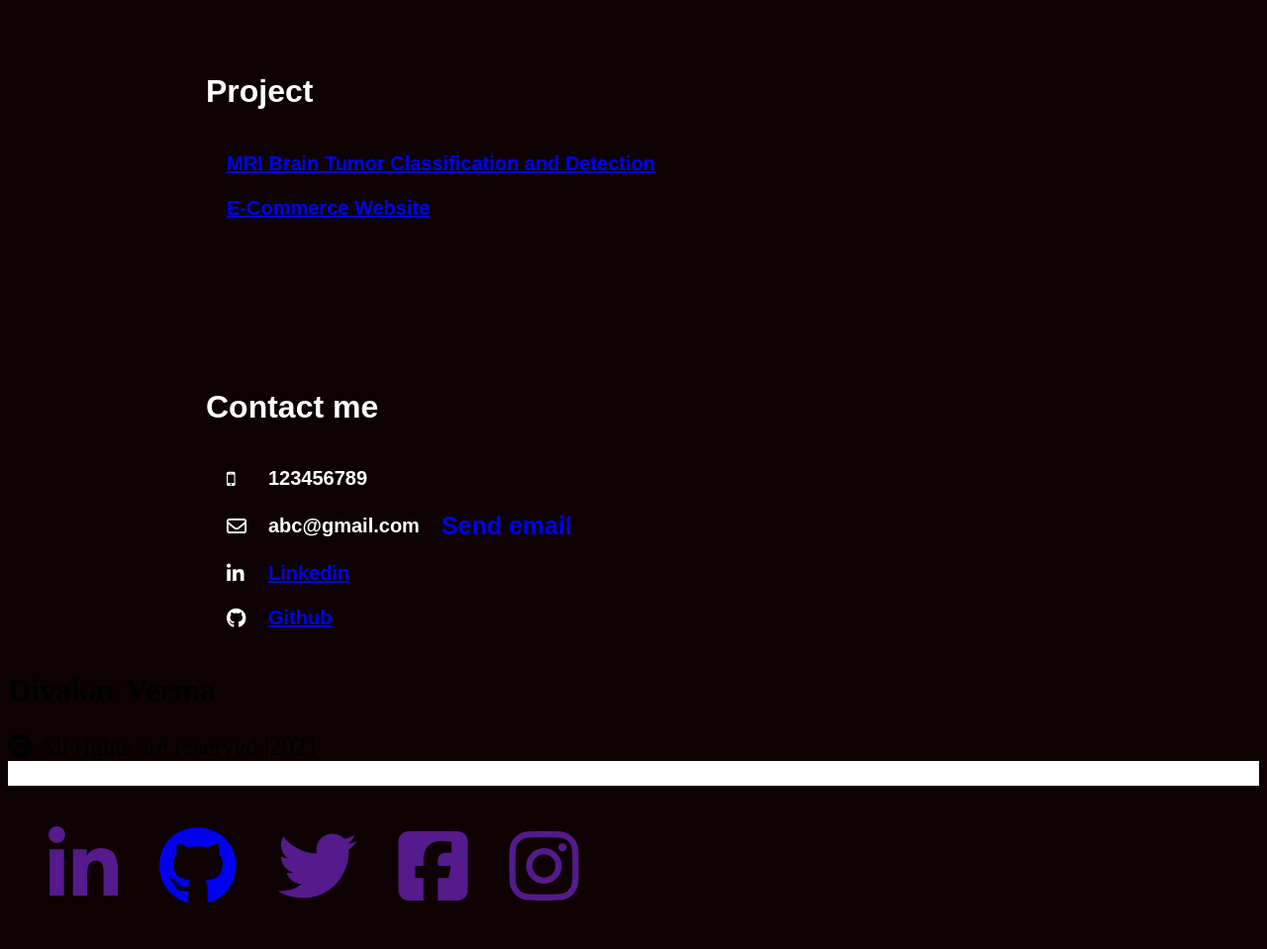
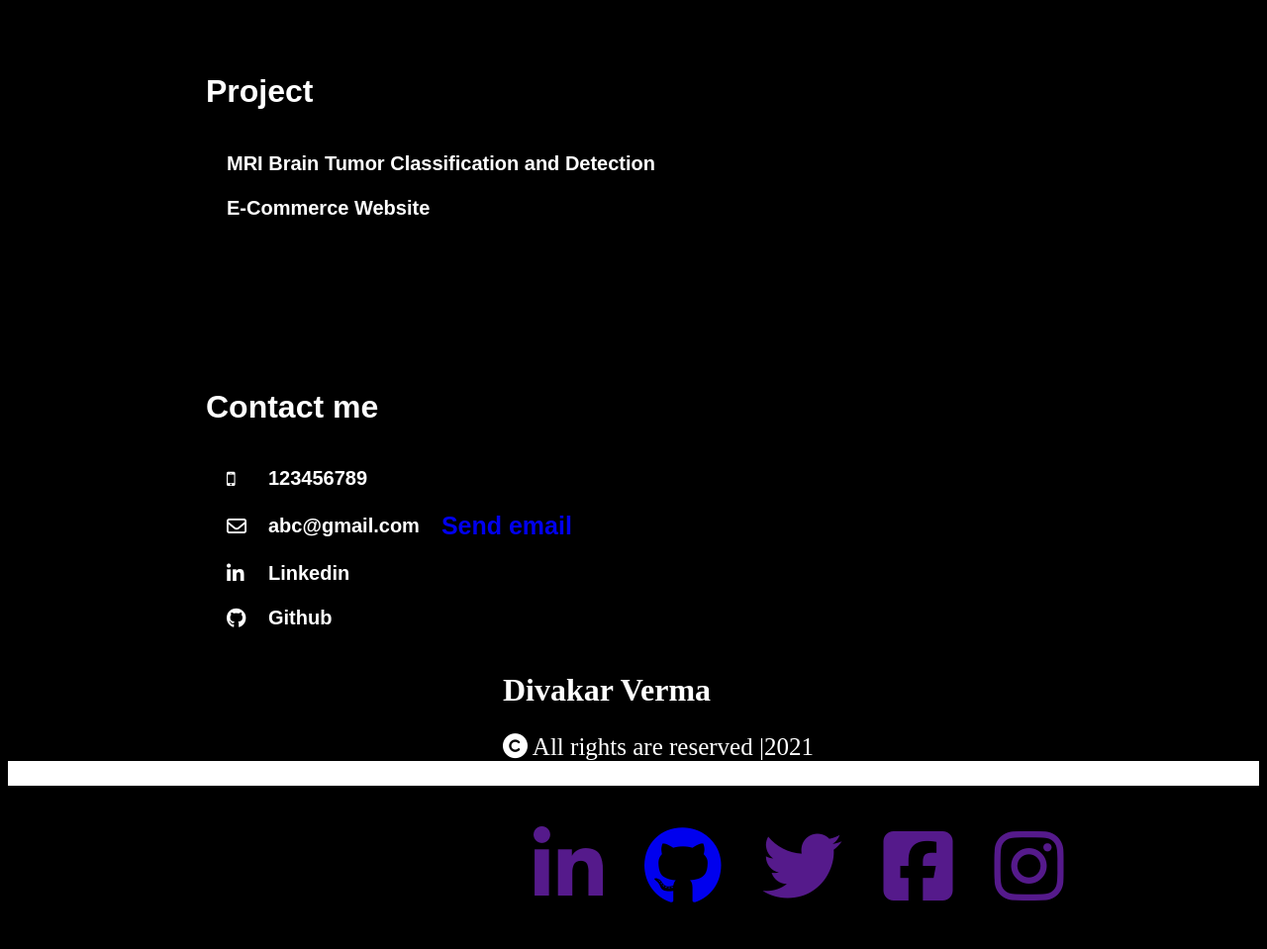
Before and after one commit to divakar9819/Portfolio, a plain HTML site: page index.html in a window 1280 px wide. Shown: the part 1520-2479 px from the top of the page at 99% size. Drawn offline with Linux system fonts and the light colour scheme.

Commit message:
modify style.css file

```diff
--- a/style.css
+++ b/style.css
@@ -1,6 +1,6 @@
 
 *{
-	background: #0D0201;
+	background: black;
 }
 ul {
   list-style-type: none;
@@ -155,3 +155,30 @@ p{
 	font-weight: bold;
 	padding: 10px;
 }
+
+.input
+{
+	color: white;
+}
+
+.text-deco
+{
+	text-decoration: none;
+	color: white;
+}
+
+.footer
+{
+	color: white;
+	padding-left: 500px;
+}
+
+.footer-icon
+{
+	color: white;
+	padding-left: 490px;
+}
+.icon
+{
+	column-gap: 30px;
+}
```
